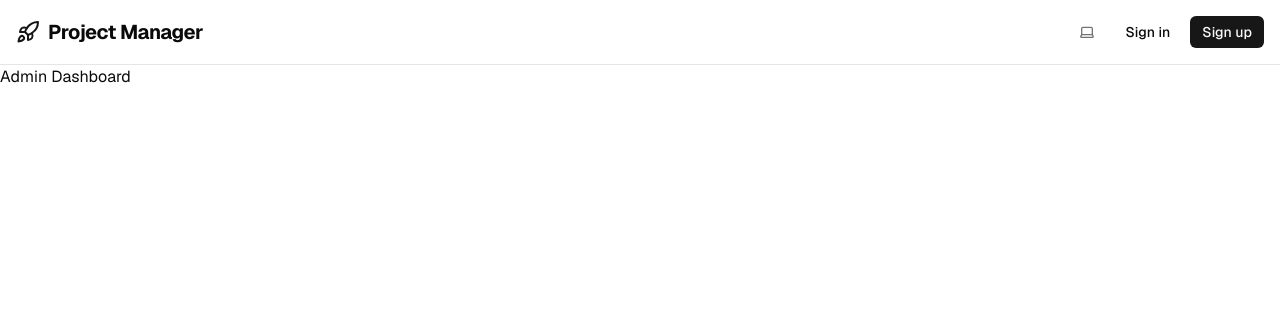
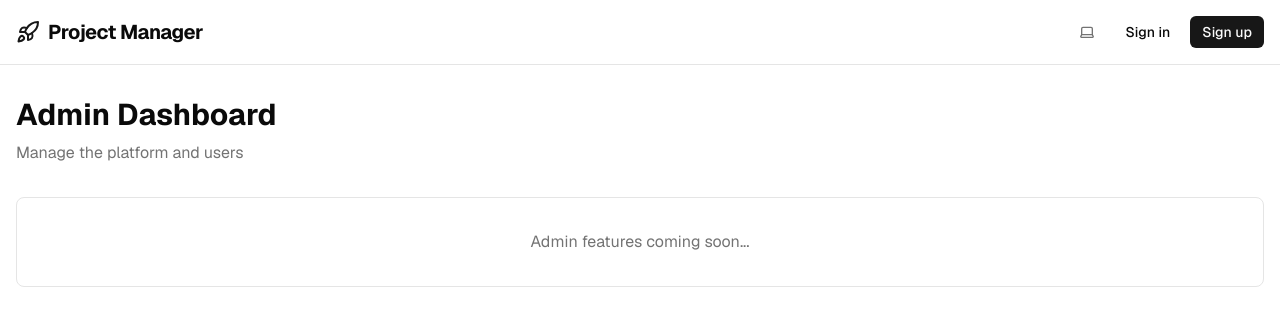
Before and after one commit to siddhant385/project-management, a Next.js app: page /admin in a window 1280 px wide. Shown: the top 326 px of the page. Built offline with nearby package versions, Linux system fonts and the light colour scheme; no server answers.

Commit message:
Refactor AdminDashboard layout for improved structure and styling

```diff
--- a/app/admin/page.tsx
+++ b/app/admin/page.tsx
@@ -2,8 +2,16 @@
 export const dynamic = 'force-dynamic'
 
 export default async function AdminDashboard() {
+  return (
+    <div className="container max-w-7xl mx-auto py-8 px-4 space-y-8">
+      <div className="space-y-2">
+        <h1 className="text-3xl font-bold">Admin Dashboard</h1>
+        <p className="text-muted-foreground">Manage the platform and users</p>
+      </div>
 
-  return (
-    <h1>Admin Dashboard </h1>
+      <div className="border rounded-lg p-8 text-center text-muted-foreground">
+        Admin features coming soon...
+      </div>
+    </div>
   )
 }
```
